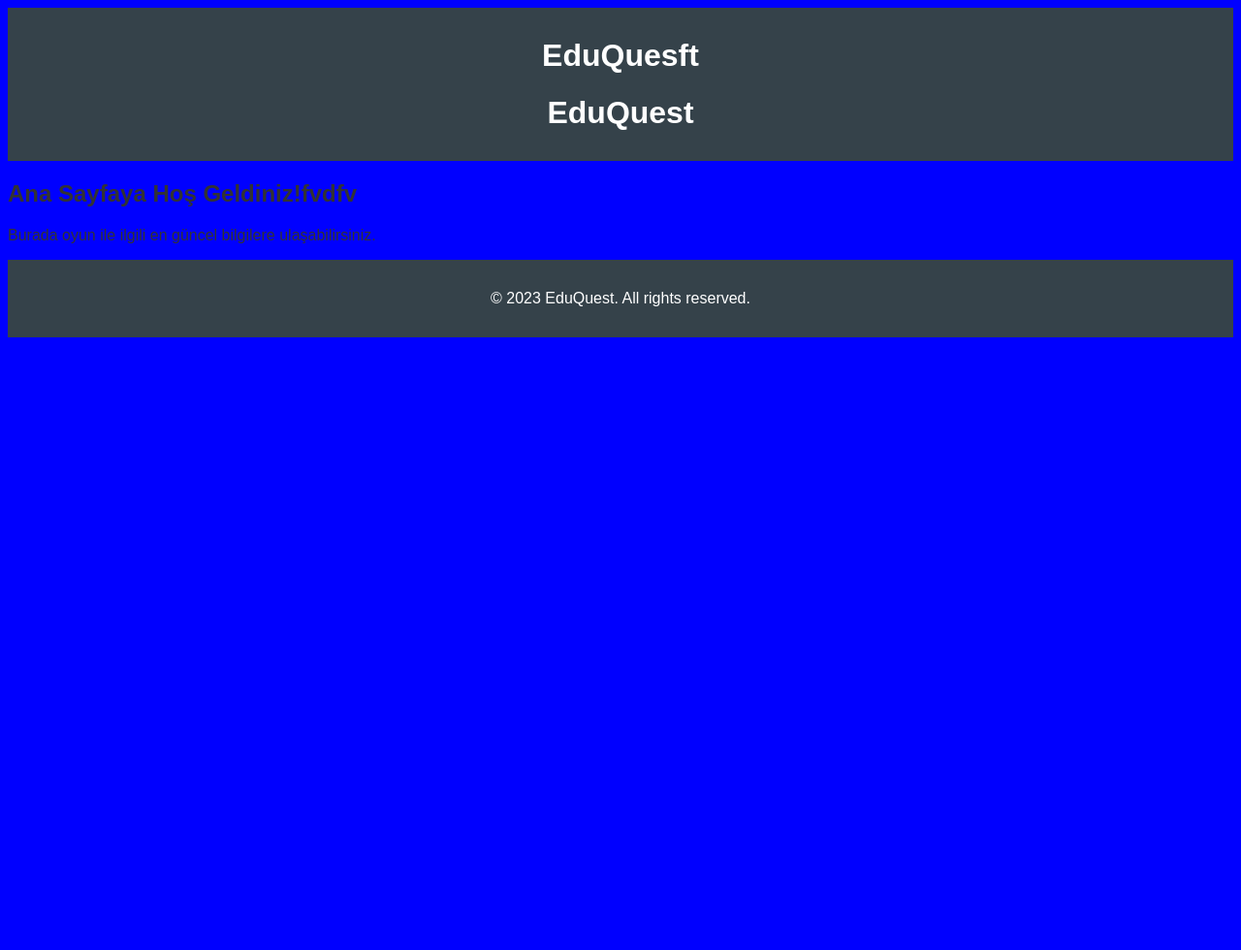
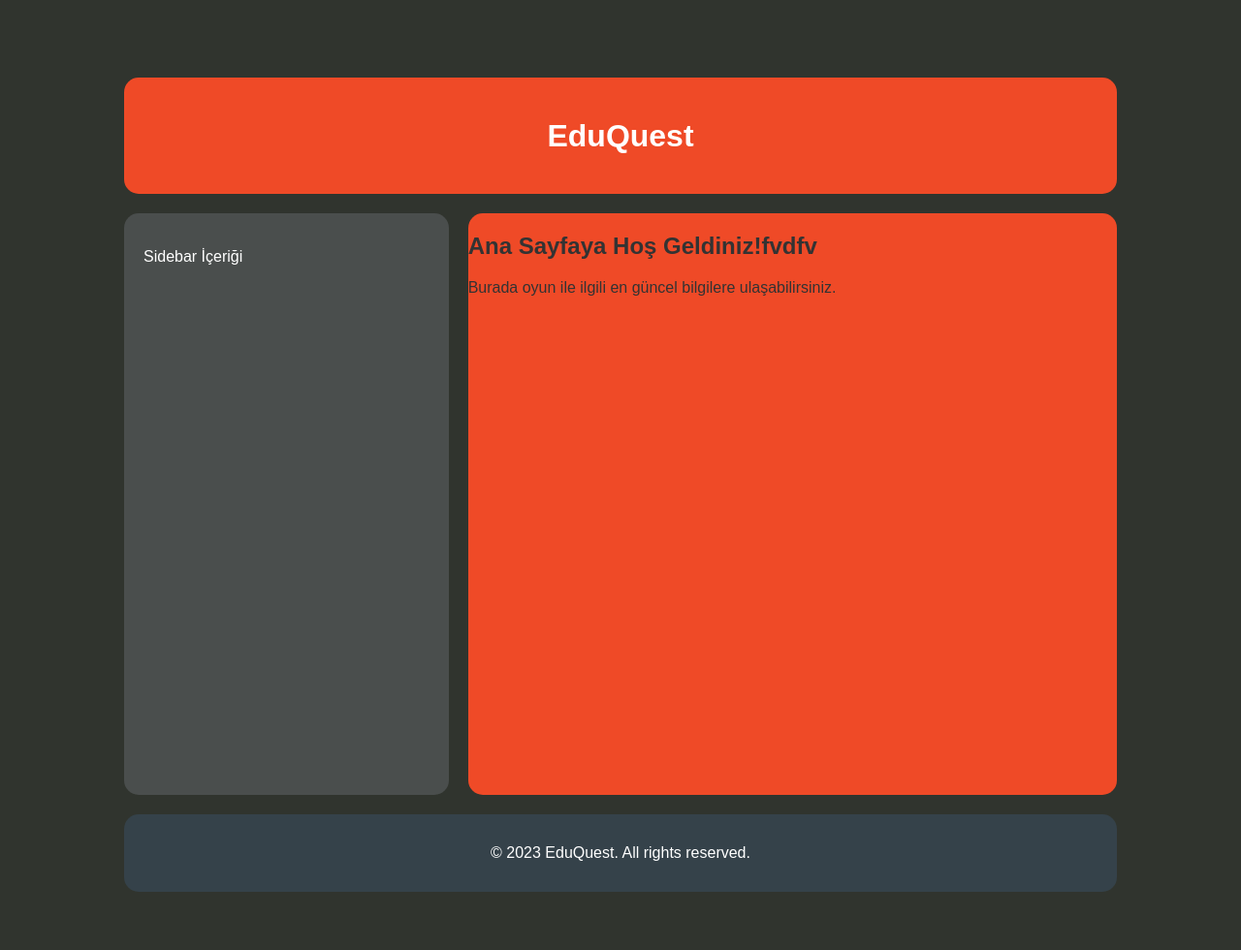
Before and after one commit to e-cagan/EduQuest, a Django app: page / in a window 1280 px wide. Shown: the whole page at 97% size. Before the commit the page ends 348 px from the top, so only its background shows below. Run offline with Django 5.2, Linux system fonts and the light colour scheme.

Commit message:
modified:   templates/base.html 	modified:   templates/static/style.css

```diff
--- a/templates/base.html
+++ b/templates/base.html
@@ -4,23 +4,23 @@
 <head>
     <meta charset="UTF-8">
     <meta name="viewport" content="width=device-width, initial-scale=1.0">
-    <link rel="stylesheet" type="text/css" href="{% static 'style.css' %}">  <!-- CSS dosyasının yolu -->
-    <link rel="stylesheet" type="text/css" href="{% static 'header.css' %}">  <!-- CSS dosyasının yolu -->
+    <link rel="stylesheet" type="text/css" href="{% static 'style.css' %}">
+    <link rel="stylesheet" type="text/css" href="{% static 'header.css' %}">
     <title>{% block title %}EduQuest{% endblock %}</title>
-
-
 </head>
 <body>
-
+    <div class="container">
         <header>
-
-        <h1>EduQuesft</h1>
             <h1>EduQuest</h1>
             <nav>
-
-
+                <!-- Menü linkleri buraya eklenebilir -->
             </nav>
         </header>
+
+        <aside class="sidebar">
+            <!-- Yan menü içeriği buraya gelecek -->
+            <p>Sidebar İçeriği</p>
+        </aside>
 
         <main>
             {% block content %}{% endblock %}
@@ -29,5 +29,6 @@
         <footer>
             <p>&copy; 2023 EduQuest. All rights reserved.</p>
         </footer>
+    </div>
 </body>
 </html>
--- a/templates/static/style.css
+++ b/templates/static/style.css
@@ -1,40 +1,70 @@
-/* static/app/styles.css */
-
+/* Temel stiller */
 body {
     font-family: Arial, sans-serif;
-    background-color: blue;
-
+    background-color: #30342e;
     color: #333;
+    margin: 0;
+    padding: 0;
+    display: flex;
+    justify-content: center;
+    align-items: center;
+    height: 120vh;
+    padding-top: 20px;
 }
 
+/* Container için Grid düzeni */
+.container {
+    display: grid;
+    grid-template-columns: 1fr 2fr;
+    grid-template-rows: auto 1fr auto;
+    gap: 20px;
+
+    width: 80%;
+    max-width: 1200px;
+}
+
+/* Header */
 header {
+
+    grid-column: 1 / -1;
+    background: #ef4a27;
+    color: #ffffff;
+    padding: 20px;
+    text-align: center;
+    border-radius: 15px;
+
+}
+
+/* Sidebar */
+.sidebar {
+    background: #4a4e4d;
+    color: #ffffff;
+    padding: 20px;
+    border-radius: 15px;
+}
+
+/* Post Body */
+.postbody {
+    background: #ffffff;
+    color: #333;
+    padding: 20px;
+    border-radius: 15px;
+}
+
+
+main{
+
+    background-color: #ef4a27;
+    border-radius: 15px;
+    height: 600px;
+}
+
+/* Footer */
+footer {
+    grid-column: 1 / -1;
     background: #35424a;
     color: #ffffff;
-    padding: 10px 0;
+    padding: 15px;
     text-align: center;
+    border-radius: 15px;
 }
-
-nav ul {
-    list-style: none;
-    padding: 0;
-}
-
-nav ul li {
-    display: inline;
-    margin: 0 15px;
-}
-
-nav ul li a {
-    color: #ffffff;
-    text-decoration: none;
-}
-
-footer {
-    text-align: center;
-    padding: 15px 0;
-    background: #35424a;
-    color: #ffffff;
-    position: relative;
-    bottom: 0;
-    width: 100%;
-}
```
Lines whose indentation alone changed are shown as unchanged.
